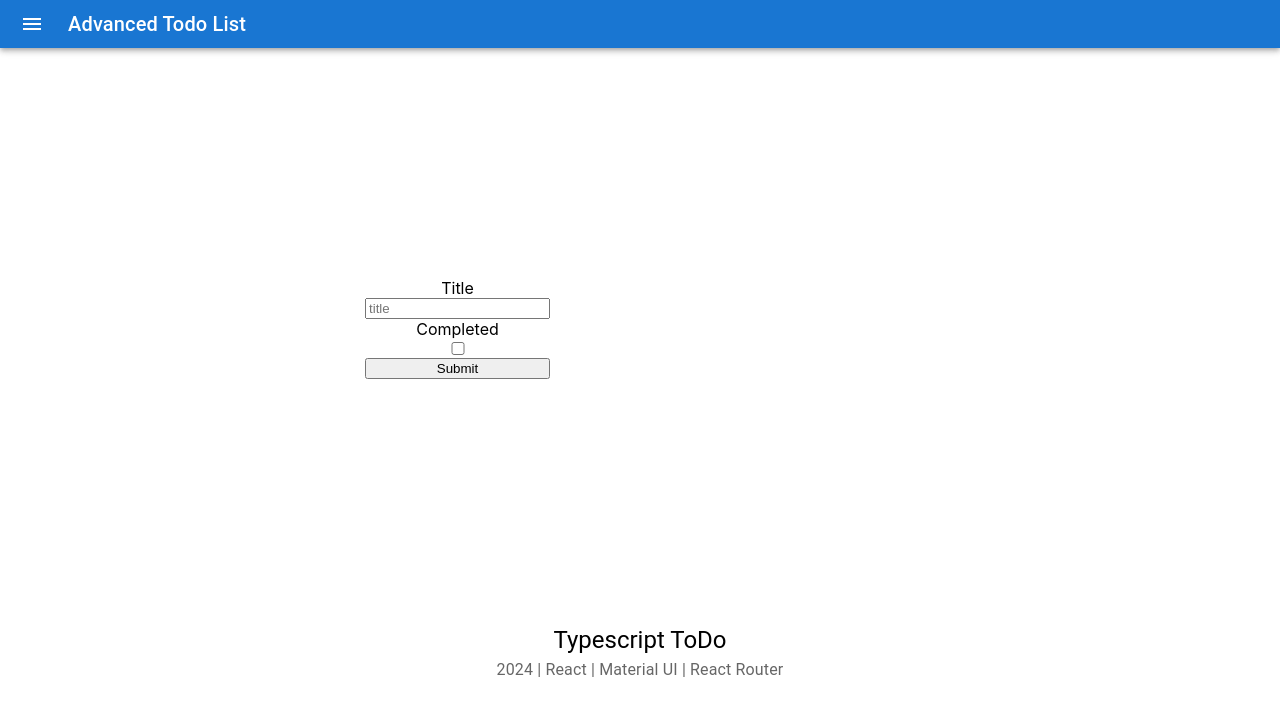
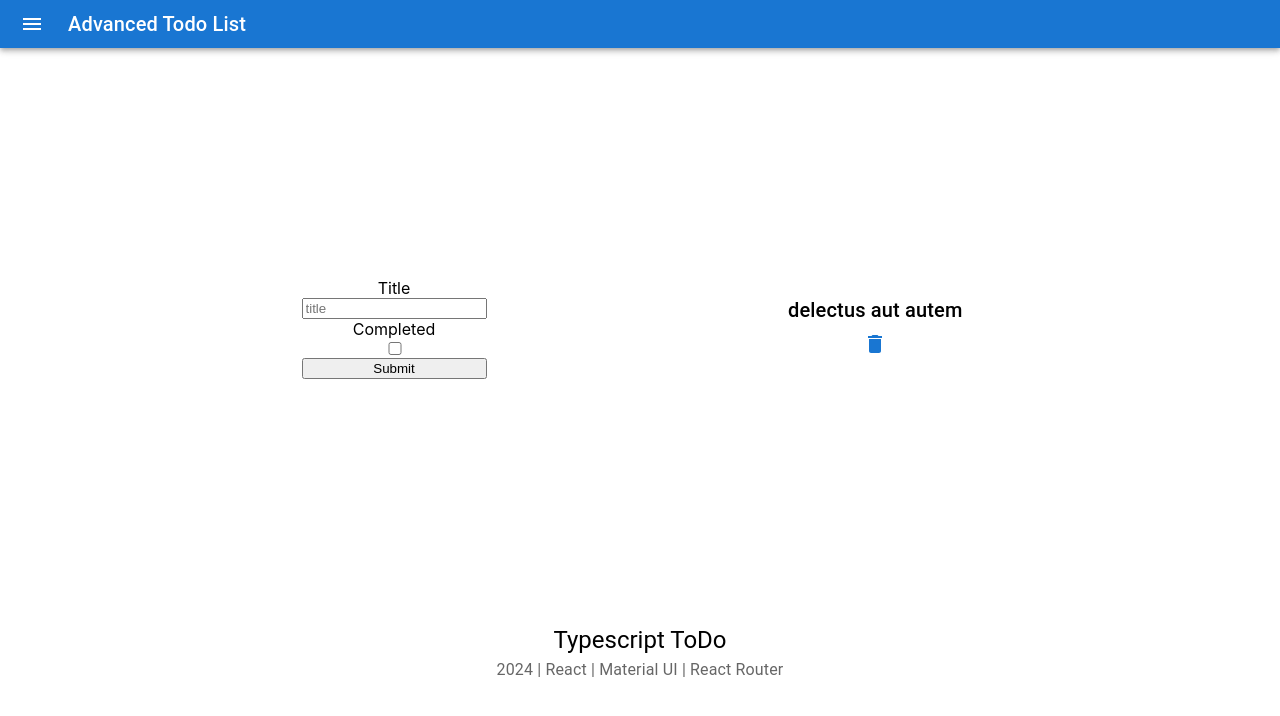
Before and after one commit to AdityyaX/Formik, a React (Create React App) app: page / in a window 1280 px wide. Shown: the top 716 px of the page. Built offline with nearby package versions, Linux system fonts and the light colour scheme.

Commit message:
remove todo reducer added

```diff
--- a/src/components/form.tsx
+++ b/src/components/form.tsx
@@ -12,7 +12,9 @@ import DeleteIcon from '@mui/icons-material/Delete';
 import { Button, Snackbar, Stack, Typography } from '@mui/material';
 import * as Yup from 'yup';
 import { addtodo, removetodo } from '../features/todo/todoSlice';
+// import { removetodo } from '../features/todo/todoSlice';
 import { RootState } from '../app/store';
+
 interface MyFormValues {
     title: string;
     completed: boolean;
@@ -42,6 +44,7 @@ export const Basic: React.FC<{}> = () => {
     // const [test, setTest] = useState<string>('');
     const [task, setTask] = useState<Todo[]>([]);
 
+    // const todos = useSelector(state:initialValues => state.todos)
 
 const dispatch = useDispatch();
     const handleCloseSnackbar = () => {
@@ -89,7 +92,13 @@ const dispatch = useDispatch();
         // e.preventDefault();
 
 
-            console.log("debvugging");
+        // console.log("list is here :",(todoss));
+        // console.log("todosc:",todoss[0]);
+        // todoss[0].map((todo: { title: string; }) => console.log(todo.title));
+
+
+        console.log("task is here:",task);
+
 
             const newTask: Todo = {
                 userId: 1,
@@ -97,6 +106,8 @@ const dispatch = useDispatch();
                 title: values.title,
                 completed: false
         };
+
+
 
         const updatedTaskList = [...task, newTask];
         setTask(updatedTaskList);
@@ -159,14 +170,16 @@ const dispatch = useDispatch();
 
 
     const todos = useSelector((state: RootState) => state.todos);
+    console.log("main list is here",todos.todos);
+
+
     // const dispatch = useDispatch();
-
-    const handleDelete = (values: Todo) => {
-        const updatedTaskList = task.filter(todo => todo.id !== values.id);
+    const handleDelete = (id:any) => {
+        const updatedTaskList = task.filter(todo => todo.id !== id);
+        console.log("updtedask = ", updatedTaskList);
         setTask(updatedTaskList);
-        dispatch(removetodo(values.id) as any); // Explicitly specify the type of the action
-      };
-
+        // dispatch(removetodo(id) as any); // Assuming the payload for removetodo is the todo ID
+    };
     // ...
 
 
@@ -178,7 +191,8 @@ const dispatch = useDispatch();
             title: "delectus aut autem",
             completed: false}]
     }
-//     const todos = useSelector((state:initialstate) => state.todos);
+    // const todoss = useSelector((state:initialstate) => state.todos);
+
     return (
         <div style={{ display: 'flex', justifyContent: 'space-evenly', alignItems: 'center', height: '70vh', flexDirection: 'row' }}>
             <div>
@@ -214,12 +228,34 @@ const dispatch = useDispatch();
         />
 
         <div style={{display:'flex',justifyContent:'',flexDirection:"column"}}>
-        {task.map((task) => (
+        {/* {task.map((task) => (
             <div key={task.title} style={{ marginRight: "2vh" }}>
                 <Typography variant="h6">{task.title}</Typography>
-                <Button onClick={() => handleDelete(task)}><DeleteIcon/></Button>
+                <Button onClick={(event:any) =>{
+                     dispatch(removetodo(task.id) as any)
+                    console.log(task.id);
+
+                console.log("deleting");
+
+                }}><DeleteIcon/></Button>
+            </div>
+        ))} */}
+
+             {todos.todos.map((task) => (
+            <div key={task.title} style={{ marginRight: "2vh" }}>
+                <Typography variant="h6">{task.title}</Typography>
+                <Button onClick={(event:any) =>{
+                    console.log("task =", task.id);
+
+                     dispatch(removetodo(task.id) as any)
+                    console.log(task);
+
+                console.log("deleting");
+
+                }}><DeleteIcon/></Button>
             </div>
         ))}
+
         </div>
 
 
--- a/src/features/todo/todoSlice.js
+++ b/src/features/todo/todoSlice.js
@@ -1,5 +1,6 @@
 import axios from "axios";
-import { createSlice,nanoid } from "@reduxjs/toolkit";
+import { createSlice, nanoid } from "@reduxjs/toolkit";
+
 const initialstate=  {
 
     todos:[{    userId: '1',
@@ -8,13 +9,13 @@ const initialstate=  {
         completed: false}]
 }
 
-const ialstate=  {
+// const ialstate=  {
 
-    todos:[{    userId: '1',
-        id: "1",
-        title: "delectus aut autem",
-        completed: false}]
-}
+//     todos:[{    userId: '1',
+//         id: "1",
+//         title: "delectus aut autem",
+//         completed: false}]
+// }
 
 
  export const todoSlice = createSlice({
@@ -43,20 +44,25 @@ const ialstate=  {
                     console.log(error);
                 });
         },
-        },
+
         removetodo: (state, action) => {
-            axios.delete(`https://jsonplaceholder.typicode.com/todos/${state.id}`)
-                    .then(response => {
+            const todoId = action.payload;
 
-                        state.todos = state.todos.filter((todo) => todo.id !== action.payload);
-                        console.log('Task deleted successfully.');
-                    })
-                    .catch(error => {
-                        console.log('Error deleting task:', error);
-                    });
+            state.todos = state.todos.filter(todo => todo.id !== todoId);
 
+            console.log(todoId);
+
+            axios.delete(`https://jsonplaceholder.typicode.com/todos/${todoId}`)
+                .then(response => {
+                    console.log('Task deleted successfully.');
+                })
+                .catch(error => {
+                    console.log('Error deleting task:', error);
+                });
         }
-    }
+
+    }}
     )
-    export const { addtodo, removetodo } = todoSlice.actions;
+    export const { addtodo, removetodo} = todoSlice.actions;
+
     export default todoSlice.reducer;
```
